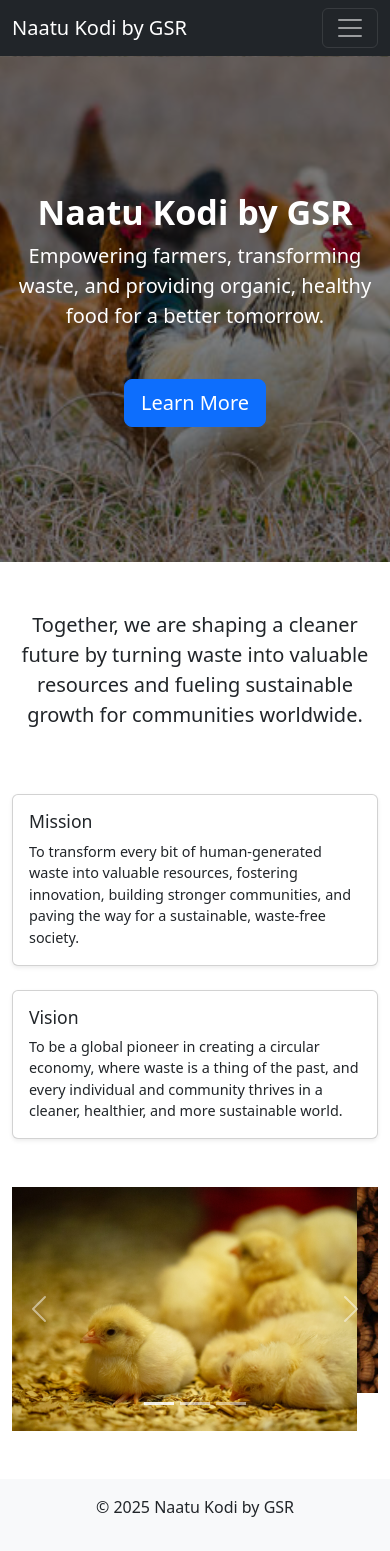
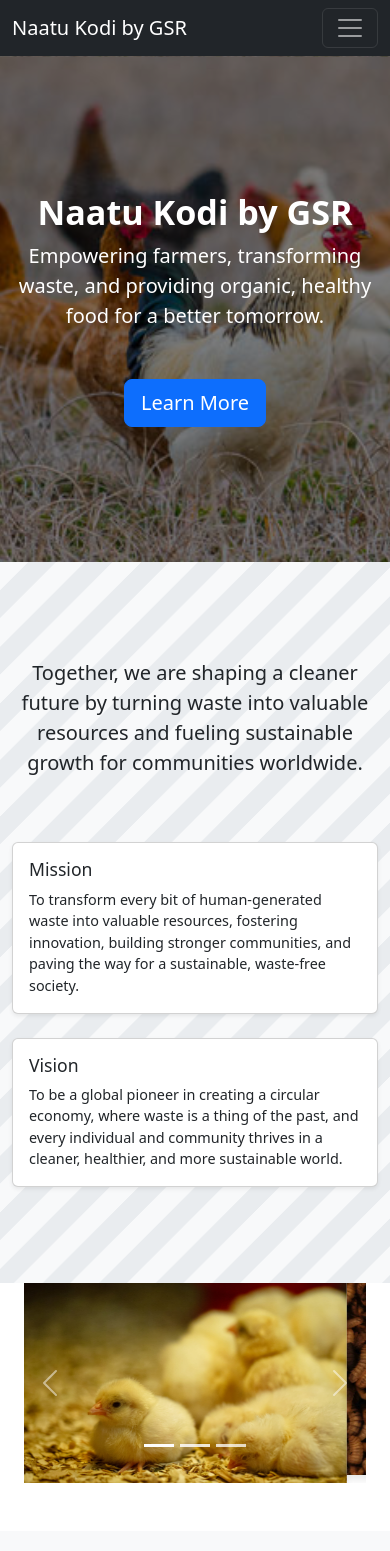
Before and after one commit to naatukodi/GSRSite, an Angular app: page / in a window 390 px wide. Shown: the top 1551 px of the page. Built offline with nearby package versions, Linux system fonts and the light colour scheme.

Commit message:
fixed carousel view issue

```diff
--- a/src/app/components/home/home.component.html
+++ b/src/app/components/home/home.component.html
@@ -1,33 +1,26 @@
 <!-- home.component.html -->
 <div class="container-fluid p-0">
     <!-- Hero Section -->
-    <div class="bg-image text-white text-center" style="background-image: url('assets/images/chickens-hero.jpg');
-                background-size: cover;
-                background-position: center;
-                min-height: 60vh;">
+    <div class="bg-image text-white text-center"
+        style="background-image: url('assets/images/chickens-hero.jpg'); background-size: cover; background-position: center; min-height: 60vh;">
         <div class="d-flex flex-column justify-content-center align-items-center text-center"
             style="background-color: rgba(0,0,0,0.5); min-height: 60vh;">
             <h1 class="display-4 fw-bold mt-5">Naatu Kodi by GSR</h1>
             <p class="lead mb-5">Empowering farmers, transforming waste, and providing organic, healthy food for a
-                better
-                tomorrow.</p>
-            <a routerLink="/services" routerLinkActive="services" class="btn btn-primary btn-lg mb-5">
-                Learn More
-            </a>
+                better tomorrow.</p>
+            <a routerLink="/services" routerLinkActive="services" class="btn btn-primary btn-lg mb-5">Learn More</a>
         </div>
     </div>
 </div>
 
 <!-- Mission & Vision Section -->
-
+<section class="py-5 bg-light">
     <!-- Container for Tagline -->
     <div class="container my-5">
         <div class="row justify-content-center text-center">
             <div class="col-12 col-lg-8">
-            <p class="lead">
-                Together, we are shaping a cleaner future by turning waste into valuable resources and fueling
-                sustainable growth for communities worldwide.
-            </p>
+                <p class="lead">Together, we are shaping a cleaner future by turning waste into valuable resources and
+                    fueling sustainable growth for communities worldwide.</p>
             </div>
         </div>
     </div>
@@ -40,11 +33,9 @@
                 <div class="card shadow-sm h-100">
                     <div class="card-body">
                         <h3 class="card-title">Mission</h3>
-                    <p class="card-text">
-                        To transform every bit of human-generated waste into valuable resources,
-                        fostering innovation, building stronger communities, and paving the way
-                        for a sustainable, waste-free society.
-                    </p>
+                        <p class="card-text">To transform every bit of human-generated waste into valuable resources,
+                            fostering innovation, building stronger communities, and paving the way for a sustainable,
+                            waste-free society.</p>
                     </div>
                 </div>
             </div>
@@ -53,65 +44,88 @@
                 <div class="card shadow-sm h-100">
                     <div class="card-body">
                         <h3 class="card-title">Vision</h3>
-                    <p class="card-text">
-                        To be a global pioneer in creating a circular economy, where waste is a thing of the past,
-                        and every individual and community thrives in a cleaner, healthier, and more sustainable world.
-                    </p>
+                        <p class="card-text">To be a global pioneer in creating a circular economy, where waste is a
+                            thing of the past, and every individual and community thrives in a cleaner, healthier, and
+                            more sustainable world.</p>
                     </div>
                 </div>
             </div>
         </div>
     </div>
+</section>
 
 <!-- Carousel Section -->
 <div class="container mb-5">
     <div id="chickenCarousel" class="carousel slide" data-bs-ride="carousel">
+        <!-- Indicators -->
         <div class="carousel-indicators">
             <button type="button" data-bs-target="#chickenCarousel" data-bs-slide-to="0" class="active"
                 aria-current="true" aria-label="Slide 1"></button>
             <button type="button" data-bs-target="#chickenCarousel" data-bs-slide-to="1" aria-label="Slide 2"></button>
             <button type="button" data-bs-target="#chickenCarousel" data-bs-slide-to="2" aria-label="Slide 3"></button>
         </div>
+
+        <!-- Carousel Items -->
+        <!-- Carousel Section -->
+        <div class="container mb-5">
+            <div id="chickenCarousel" class="carousel slide" data-bs-ride="carousel">
+                <!-- Indicators -->
+                <div class="carousel-indicators">
+                    <button type="button" data-bs-target="#chickenCarousel" data-bs-slide-to="0" class="active"
+                        aria-current="true" aria-label="Slide 1"></button>
+                    <button type="button" data-bs-target="#chickenCarousel" data-bs-slide-to="1"
+                        aria-label="Slide 2"></button>
+                    <button type="button" data-bs-target="#chickenCarousel" data-bs-slide-to="2"
+                        aria-label="Slide 3"></button>
+                </div>
+
+                <!-- Carousel Items -->
                 <div class="carousel-inner">
+                    <!-- Slide 1 -->
                     <div class="carousel-item active">
-                <img src="assets/images/slide-chicks.jpg" class="d-block w-100" alt="Chicks"
-                    style="max-height: 400px; object-fit: cover;" />
+                        <img src="assets/images/slide-chicks.jpg" class="d-block w-100 carousel-image" alt="Chicks"
+                            loading="lazy" />
                         <div class="carousel-caption d-none d-md-block">
                             <h5><mark>45-day-old Chicks</mark></h5>
                             <p><mark>We supply healthy chicks to farmers.</mark></p>
                         </div>
                     </div>
+
+                    <!-- Slide 2 -->
                     <div class="carousel-item">
-                <img src="assets/images/slide-bsf.jpg" class="d-block w-100" alt="BSF Larvae"
-                    style="max-height: 400px; object-fit: cover;" />
+                        <img src="assets/images/slide-bsf.jpg" class="d-block w-100 carousel-image" alt="BSF Larvae"
+                            loading="lazy" />
                         <div class="carousel-caption d-none d-md-block">
                             <h5><mark>BSF Larvae Feed</mark></h5>
                             <p><mark>Eco-friendly and cost-effective feeding solutions.</mark></p>
                         </div>
                     </div>
+
+                    <!-- Slide 3 -->
                     <div class="carousel-item">
-                <img src="assets/images/slide-chicken-farm.jpg" class="d-block w-100" alt="Chicken Farm"
-                    style="max-height: 400px; object-fit: cover;" />
+                        <img src="assets/images/slide-chicken-farm.jpg" class="d-block w-100 carousel-image"
+                            alt="Chicken Farm" loading="lazy" />
                         <div class="carousel-caption d-none d-md-block">
                             <h5><mark>Buy-Back Program</mark></h5>
-                    <p>
-                        <mark>
-                            We purchase chickens from farmers at 2.5–3 kg to supply businesses
-                            and retailers.
-                        </mark>
-                    </p>
+                            <p><mark>We purchase chickens from farmers at 2.5–3 kg to supply businesses and
+                                    retailers.</mark></p>
                         </div>
                     </div>
                 </div>
-        <button class="carousel-control-prev" type="button" data-bs-target="#chickenCarousel" data-bs-slide="prev">
+
+                <!-- Controls -->
+                <button class="carousel-control-prev" type="button" data-bs-target="#chickenCarousel"
+                    data-bs-slide="prev">
                     <span class="carousel-control-prev-icon" aria-hidden="true"></span>
                     <span class="visually-hidden">Previous</span>
                 </button>
-        <button class="carousel-control-next" type="button" data-bs-target="#chickenCarousel" data-bs-slide="next">
+                <button class="carousel-control-next" type="button" data-bs-target="#chickenCarousel"
+                    data-bs-slide="next">
                     <span class="carousel-control-next-icon" aria-hidden="true"></span>
                     <span class="visually-hidden">Next</span>
                 </button>
             </div>
         </div>
 
+
         <router-outlet></router-outlet>
--- a/src/app/components/home/home.component.scss
+++ b/src/app/components/home/home.component.scss
@@ -28,3 +28,75 @@ section.py-5.bg-light {
         font-size: 0.9rem;
     }
 }
+
+/* styles.css */
+
+/* Carousel Image Styling */
+.carousel-image {
+    width: 100%;
+    height: auto;
+    max-height: 400px;
+    /* Maintains a maximum height for larger screens */
+    object-fit: cover;
+    /* Ensures the image covers the area without distortion */
+    transition: transform 0.5s ease;
+    /* Smooth transition for hover effects */
+}
+
+/* Hover Effect for Images (Optional) */
+.carousel-image:hover {
+    transform: scale(1.05);
+}
+
+/* Adjust Carousel Height on Smaller Screens */
+@media (max-width: 750px) {
+    .carousel-image {
+        max-height: 250px;
+        /* Reduced height for smaller screens */
+    }
+
+    .carousel-caption h5 {
+        font-size: 1rem;
+        /* Smaller font size for headings */
+    }
+
+    .carousel-caption p {
+        font-size: 0.875rem;
+        /* Smaller font size for paragraphs */
+    }
+
+    /* Center Carousel Controls Vertically */
+    .carousel-control-prev,
+    .carousel-control-next {
+        top: 50%;
+        transform: translateY(-50%);
+    }
+}
+
+/* Adjust Carousel Height on Extra Small Devices */
+@media (max-width: 576px) {
+    .carousel-image {
+        max-height: 200px;
+        /* Further reduced height for very small screens */
+    }
+
+    .carousel-caption h5 {
+        font-size: 0.9rem;
+    }
+
+    .carousel-caption p {
+        font-size: 0.8rem;
+    }
+}
+
+/* Optional: Add a subtle shadow to carousel images */
+.carousel-image {
+    box-shadow: 0 4px 8px rgba(0, 0, 0, 0.1);
+}
+
+/* Optional: Adjust the position of carousel indicators on small screens */
+@media (max-width: 750px) {
+    .carousel-indicators {
+        bottom: 10px;
+    }
+}
```
Lines whose indentation alone changed are shown as unchanged.
